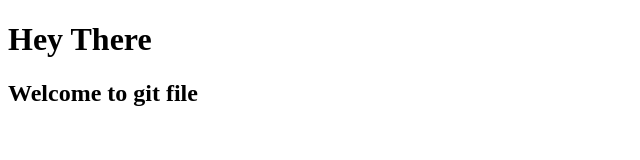
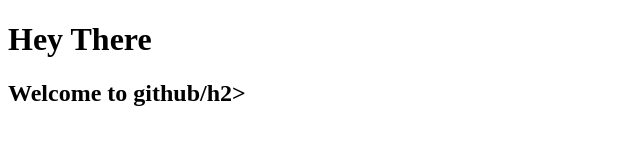
Before and after one commit to apurva-intern/Week3assignment3., a plain HTML site: page index.html in a window 1280 px wide. Shown: the full height of the page, 0-640 px from the left. Drawn offline with Linux system fonts and the light colour scheme.

Commit message:
minor changes in index.html

```diff
--- a/index.html
+++ b/index.html
@@ -8,6 +8,6 @@
 </head>
 <body>
     <h1>Hey There</h1>
-    <h2>Welcome to git file</h2>
+    <h2>Welcome to github/h2>
 </body>
 </html>
```
